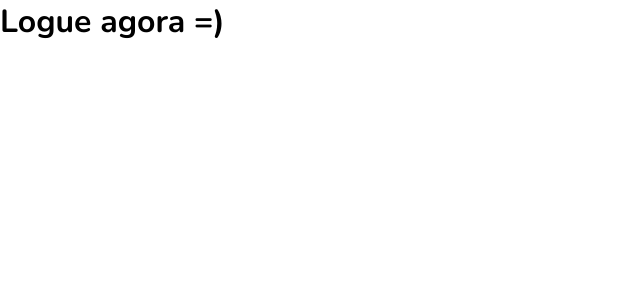
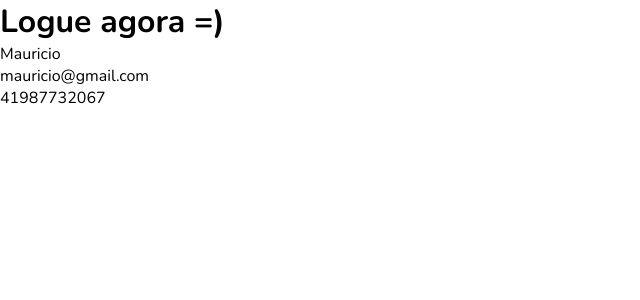
Before and after one commit to mauriciohike/phone-book, a React (Create React App) app: page / in a window 1280 px wide. Shown: the top 300 px of the page, without its empty margins (0-640 px from the left). Built offline with nearby package versions, Linux system fonts and the light colour scheme; the HTML template or start-up script is replaced by a standard one.

Commit message:
chore: contact - context, reducer and list

```diff
--- a/src/App.js
+++ b/src/App.js
@@ -5,15 +5,18 @@ import GlobalStyle from './styles/global';
 import UserContextProvider from './contexts/UserContext';
 import UserListContextProvider from './contexts/UserListContext';
 import { ToastContainer } from 'react-toastify';
+import ContactContextProvider from './contexts/ContactContext';
 
 function App() {
   return (
     <div className="App">
       <UserListContextProvider>
         <UserContextProvider>
-          <GlobalStyle/>
-          <ToastContainer autoClose={3000}/>
-          <Routes/>
+          <ContactContextProvider>
+            <GlobalStyle/>
+            <ToastContainer autoClose={3000}/>
+            <Routes/>
+          </ContactContextProvider>
         </UserContextProvider>
       </UserListContextProvider>
     </div>
--- a/src/contexts/ContactContext.js
+++ b/src/contexts/ContactContext.js
@@ -0,0 +1,25 @@
+import React, { createContext, useReducer} from 'react';
+import { contactReducer } from '../reducers/contactReducer';
+
+export const ContactContext = createContext();
+
+const ContactContextProvider = (props) =>{
+
+    const [contactList, dispatch] = useReducer(contactReducer, [
+        {
+            id: 1,
+            name: 'Mauricio',
+            email: 'mauricio@gmail.com',
+            phone: '41987732067',
+            type: 'public'
+         }
+    ]);
+
+    return(
+        <ContactContext.Provider value={{contactList, dispatch}}>
+            { props.children }
+        </ContactContext.Provider>
+    )
+}
+
+export default ContactContextProvider;
--- a/src/pages/Home/index.js
+++ b/src/pages/Home/index.js
@@ -1,11 +1,24 @@
 import React, { useContext } from 'react';
 import { UserContext } from '../../contexts/UserContext';
+import { ContactContext } from '../../contexts/ContactContext';
 
 const Home = () => {
   const { user } = useContext(UserContext);
+  const { contactList } = useContext(ContactContext);
   return (
     <>
       <h1>{ user.name ? `Olá ${user.name}` : 'Logue agora =)' }</h1>
+      <ul>
+        {contactList.map(contact =>{
+          return(
+            <>
+              <li>{contact.name}</li>
+              <li>{contact.email}</li>
+              <li>{contact.phone}</li>
+            </>
+          );
+        })}
+      </ul>
     </>
   );
 }
--- /dev/null
+++ b/src/reducers/contactReducer.js
@@ -0,0 +1,19 @@
+export const contactReducer = (state, action) =>{
+  switch(action.type){
+    case 'ADD_CONTACT':
+      const {id, name, email, phone, type} = action.user;
+      return [...state, {
+          id,
+          name,
+          email,
+          phone,
+          type
+      }];
+
+    case 'REMOVE_CONTACT':
+      return state.map(contact => contact.id !== action.id)
+
+    default:
+        return state
+  }
+}
```
Also changed, not shown: src/components/InputGroup.js (added).
